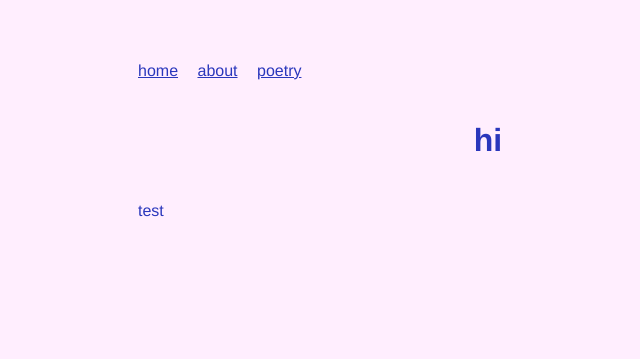
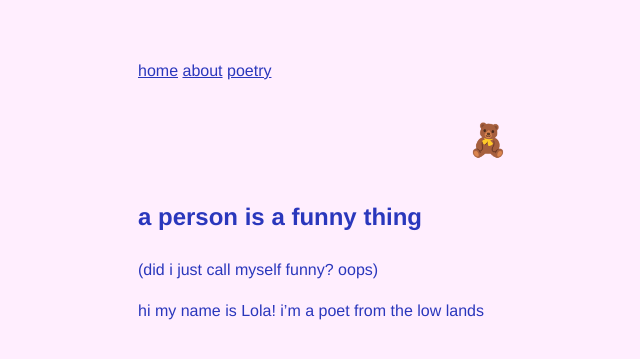
Before and after one commit to loladekhuijzen/loladekhuijzen.github.io, a Jekyll site: the page built from about.md, in a window 1280 px wide. Shown: the top 359 px of the page, without its empty margins (152-792 px from the left). Built offline with Jekyll 4.4.1, drawn with Linux system fonts in a browser that asks for light colours.

Commit message:
small changes

```diff
--- a/_layouts/default.html
+++ b/_layouts/default.html
@@ -23,11 +23,11 @@
       /* margin-bottom: 1.5em; */
     }
     nav a {
-      margin-right: 15px;
+      margin-right: 0 15px;
       text-decoration: underline;
       color: #2A37BC;
       background: none;
-      display: inline-block;
+      /* display: inline-block; */
     }
     nav a:hover {
         color: #D039C7; /* optional: keep hover color */
@@ -59,11 +59,13 @@
   {% endif %} -->
 
 
-  <!-- <main>
+  <main>
   	<h1>🧸</h1>
     <h2>a person is a funny thing</h2>
     <p>(did i just call myself funny? oops)</p>
-  </main> -->
+  </main>
+
      {{ content }}
+
 </body>
 </html>
--- a/about.md
+++ b/about.md
@@ -3,6 +3,5 @@ layout: default
 title: about
 ---
 
-# hi
-
-test
+hi my name is Lola!
+i'm a poet from the low lands
```
Also changed, not shown: index.md (+1 -2 lines), poetry.md (+2 -2 lines).
